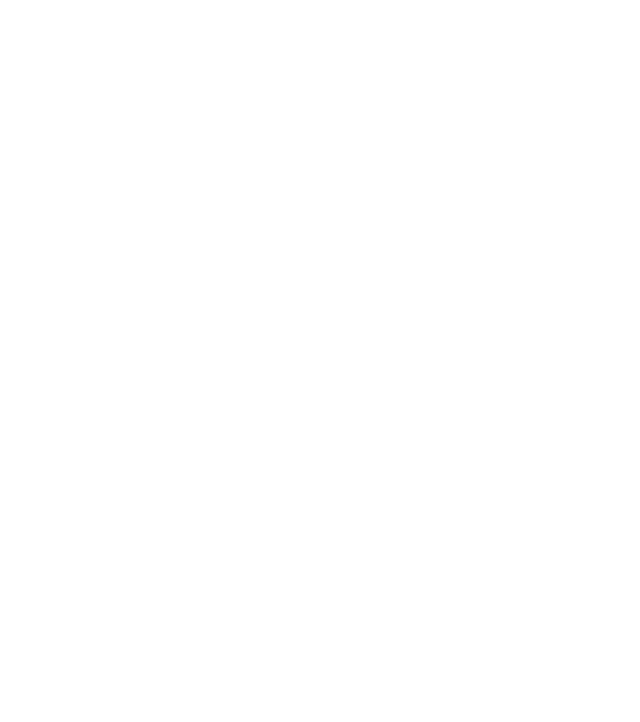
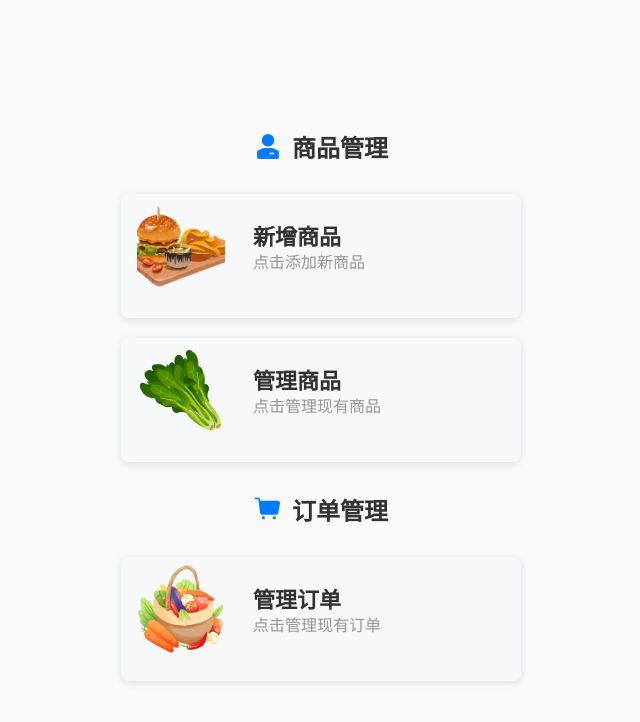
Before and after one commit to star-reader/ChuanzhiCup, a Vue app in the folder front_end/: page /manage-index in a window 1280 px wide. Before the commit this address had no page. Shown: the top 722 px of the page, without its empty margins (319-959 px from the left). Built offline with nearby package versions, Linux system fonts and the light colour scheme; the HTML template or start-up script is replaced by a standard one.

Commit message:
finish product-detail components

```diff
--- a/front_end/components.d.ts
+++ b/front_end/components.d.ts
@@ -7,6 +7,8 @@
 /* prettier-ignore */
 declare module 'vue' {
   export interface GlobalComponents {
+    ManageIndex: typeof import('./src/components/ProductManagement/ManageIndex.vue')['default']
+    ProductDetail: typeof import('./src/components/ProductInfo/ProductDetail.vue')['default']
     ProductList: typeof import('./src/components/ProductManagement/ProductList.vue')['default']
     RouterLink: typeof import('vue-router')['RouterLink']
     RouterView: typeof import('vue-router')['RouterView']
--- /dev/null
+++ b/front_end/src/components/ProductInfo/ProductDetail.vue
@@ -0,0 +1,46 @@
+<template>
+  <div class="product-detail-container">
+    <van-card
+      class="product-card"
+      :title="product.name"
+      :desc="product.description"
+      :thumb="product.image"
+    >
+      <template #footer>
+        <van-button type="primary" @click="addToCart">加入购物车</van-button>
+      </template>
+    </van-card>
+  </div>
+</template>
+
+<script lang="ts" setup>
+import { ref } from 'vue';
+
+const product = ref({
+  name: '示例商品',
+  description: '这是一个示例商品的描述信息。',
+  image: 'https://fastly.jsdelivr.net/npm/@vant/assets/ipad.jpeg', // Replace with your product image path
+});
+
+const addToCart = () => {
+  // Logic to add the product to the cart
+  console.log('加入购物车:', product.value.name);
+};
+</script>
+
+<style scoped>
+.product-detail-container {
+  display: flex;
+  flex-direction: column;
+  align-items: center;
+  justify-content: center;
+  min-height: 100vh;
+  padding: 0 20px;
+  background-color: #f9f9f9; /* Light background for the container */
+}
+
+.product-card {
+  width: 100%; /* Full width for mobile */
+  max-width: 400px; /* Maximum width for larger screens */
+}
+</style>
--- /dev/null
+++ b/front_end/src/components/ProductManagement/ManageIndex.vue
@@ -0,0 +1,95 @@
+<template>
+    <div class="product-list-container">
+      <h2>
+        <van-icon name="manager" class="header-icon" /> 商品管理
+      </h2>
+
+      <van-card
+        class="product-item"
+        @click="addProduct"
+        :title="'新增商品'"
+        :desc="'点击添加新商品'"
+        :thumb="FoodAdd"
+      />
+
+      <van-card
+        class="product-item"
+        @click="manageProducts"
+        :title="'管理商品'"
+        :desc="'点击管理现有商品'"
+        :thumb="FoodManage"
+      />
+
+      <h2>
+        <van-icon name="cart" class="header-icon" /> 订单管理
+      </h2>
+
+      <van-card
+        class="product-item"
+        @click="manageOrders"
+        :title="'管理订单'"
+        :desc="'点击管理现有订单'"
+        :thumb="OrderManage"
+      />
+    </div>
+  </template>
+
+  <script lang="ts" setup>
+  import FoodAdd from '@/assets/imgs/food-add.png';
+  import FoodManage from '@/assets/imgs/food-manage.png';
+  import OrderManage from '@/assets/imgs/order-manage.png';
+
+  const addProduct = () => {
+    // Logic to add a product
+    console.log('新增商品');
+  }
+
+  const manageProducts = () => {
+    // Logic to manage products
+    console.log('管理商品');
+  }
+
+  const manageOrders = () => {
+    // Logic to manage orders
+    console.log('订单管理');
+  }
+
+  </script>
+
+  <style lang="less" scoped>
+  .product-list-container {
+    display: flex;
+    flex-direction: column;
+    align-items: center;
+    justify-content: center;
+    min-height: 100vh;
+    padding: 0 20px;
+    background-color: #f9f9f9; /* Light background for the container */
+  }
+
+  h2 {
+    margin-bottom: 20px;
+    color: #333; /* Dark text color for the heading */
+    font-size: 24px; /* Increased font size for better readability */
+    display: flex;
+    align-items: center; /* Center the icon and text vertically */
+  }
+
+  .header-icon {
+    font-size: 28px; /* Adjust icon size */
+    color: #007bff; /* Color for the icon */
+    margin-right: 10px; /* Space between icon and text */
+  }
+
+  .product-item {
+    width: 100%; /* Full width for mobile */
+    max-width: 400px; /* Maximum width for larger screens */
+    margin: 10px 0; /* Space between items */
+    border-radius: 8px; /* Rounded corners */
+    box-shadow: 0 2px 8px rgba(0, 0, 0, 0.1); /* Subtle shadow for depth */
+  }
+
+  .product-item:hover {
+    background-color: #e0f7fa; /* Light blue background on hover */
+  }
+  </style>
--- a/front_end/src/components/ProductManagement/ProductList.vue
+++ /dev/null
@@ -1,76 +0,0 @@
-<template>
-  <div class="product-list-container">
-    <h2>
-      <van-icon name="manager" class="header-icon" /> 商品管理
-    </h2>
-
-    <van-card
-      class="product-item"
-      @click="addProduct"
-      :title="'新增商品'"
-      :desc="'点击添加新商品'"
-      :thumb="FoodAdd"
-    />
-
-    <van-card
-      class="product-item"
-      @click="manageProducts"
-      :title="'管理商品'"
-      :desc="'点击管理现有商品'"
-      :thumb="FoodManage"
-    />
-  </div>
-</template>
-
-<script lang="ts" setup>
-import FoodAdd from '@/assets/imgs/food-add.png';
-import FoodManage from '@/assets/imgs/food-manage.png';
-
-const addProduct = () => {
-  // Logic to add a product
-  console.log('新增商品');
-};
-
-const manageProducts = () => {
-  // Logic to manage products
-  console.log('管理商品');
-};
-</script>
-
-<style lang="less" scoped>
-.product-list-container {
-  display: flex;
-  flex-direction: column;
-  align-items: center;
-  justify-content: center;
-  min-height: 100vh;
-  padding: 0 20px;
-  background-color: #f9f9f9; /* Light background for the container */
-}
-
-h2 {
-  margin-bottom: 20px;
-  color: #333; /* Dark text color for the heading */
-  font-size: 24px; /* Increased font size for better readability */
-  display: flex;
-  align-items: center; /* Center the icon and text vertically */
-}
-
-.header-icon {
-  font-size: 28px; /* Adjust icon size */
-  color: #007bff; /* Color for the icon */
-  margin-right: 10px; /* Space between icon and text */
-}
-
-.product-item {
-  width: 100%; /* Full width for mobile */
-  max-width: 400px; /* Maximum width for larger screens */
-  margin: 10px 0; /* Space between items */
-  border-radius: 8px; /* Rounded corners */
-  box-shadow: 0 2px 8px rgba(0, 0, 0, 0.1); /* Subtle shadow for depth */
-}
-
-.product-item:hover {
-  background-color: #e0f7fa; /* Light blue background on hover */
-}
-</style>
--- a/front_end/src/router/index.ts
+++ b/front_end/src/router/index.ts
@@ -3,7 +3,7 @@
 import ConsumerDistributor from '../layout/ConsumerDistributor.vue'
 import CustomerLogin from '../layout/CustomerLogin.vue'
 import DistributorLogin from '../layout/DistributorLogin.vue'
-import ProductList from '../components/ProductManagement/ProductList.vue'
+import ManageIndex from '../components/ProductManagement/ManageIndex.vue'
 
 const routes = [
   {
@@ -27,9 +27,9 @@
     component: DistributorLogin,
   },
   {
-    path: '/product-list',
-    name: 'ProductList',
-    component: ProductList,
+    path: '/manage-index',
+    name: 'ManageIndex',
+    component: ManageIndex,
   },
 ]
 
```
Also changed, not shown: front_end/src/assets/imgs/order-manage.png (added).
